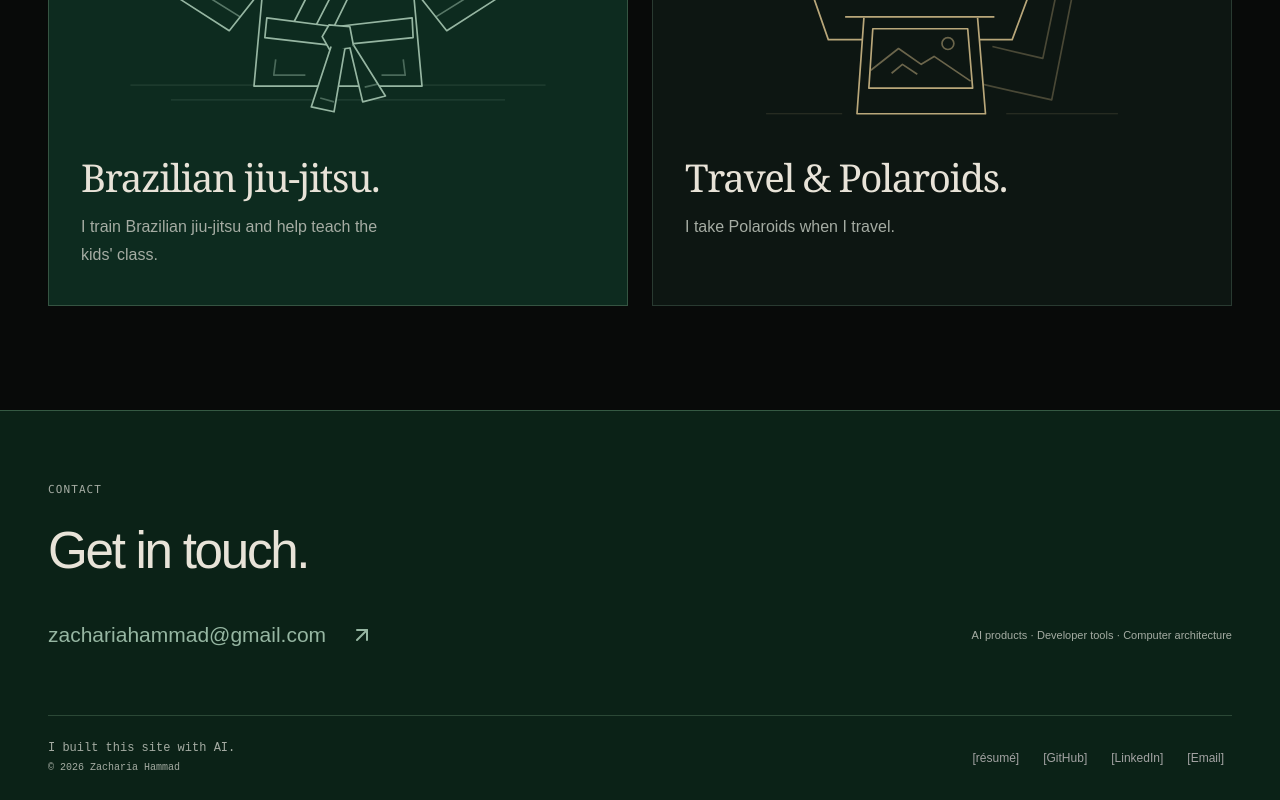
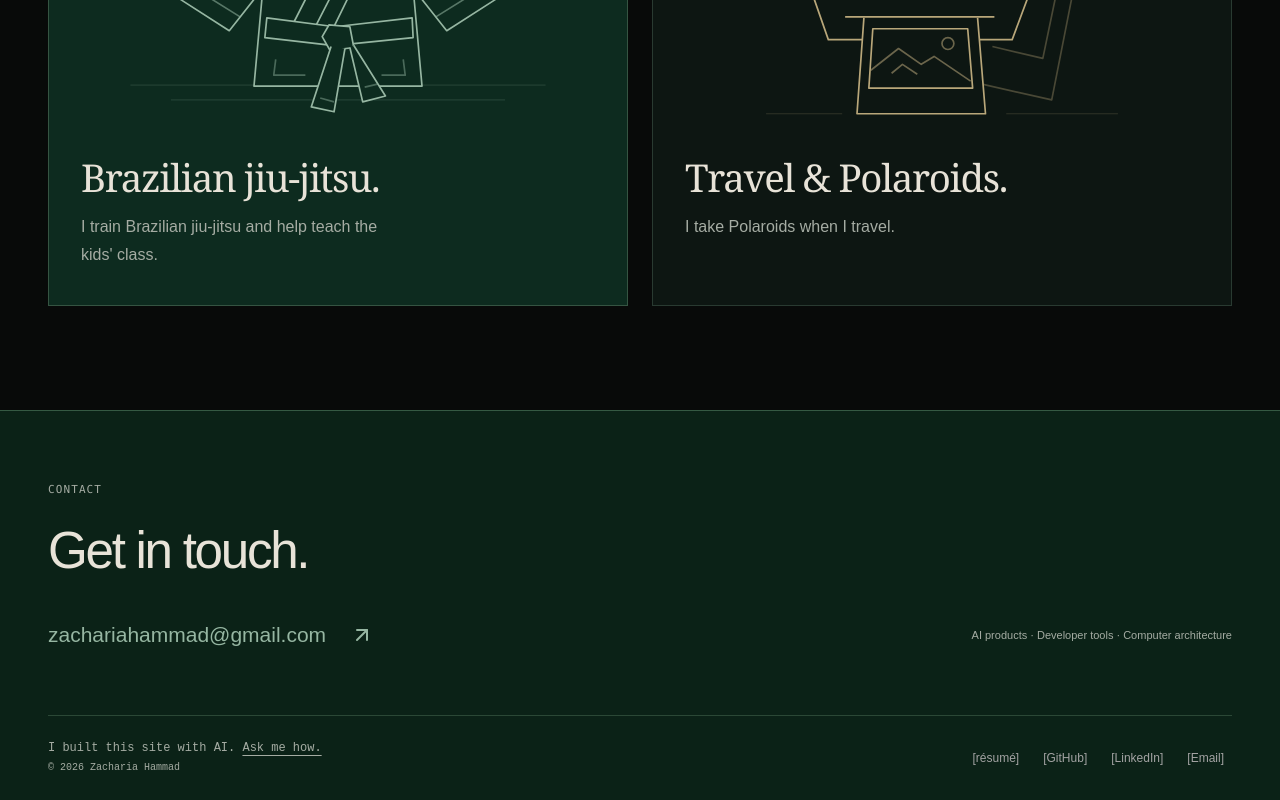
Before and after one commit to Zach-hammad/zach-hammad-portfolio, a Next.js app: page / in a window 1280 px wide. Shown: the part 10311-11111 px from the top of the page. Built offline with nearby package versions, Linux system fonts and the light colour scheme.

Commit message:
Link the AI site credit invitation to LinkedIn

```diff
--- a/src/components/sections/ContactFooter.tsx
+++ b/src/components/sections/ContactFooter.tsx
@@ -18,7 +18,18 @@ export default function ContactFooter() {
         </div>
         <div className="footer-bottom">
           <p>
-            <span className="mb-1 block text-xs">I built this site with AI.</span>
+            <span className="mb-1 block text-xs">
+              I built this site with AI.{" "}
+              <a
+                href={contact.linkedin}
+                target="_blank"
+                rel="noopener noreferrer"
+                aria-label="Ask me how I built this site with AI on LinkedIn"
+                className="underline underline-offset-4 hover:text-[var(--accent)]"
+              >
+                Ask me how.
+              </a>
+            </span>
             © {new Date().getFullYear()} Zacharia Hammad
           </p>
           <FastPathLinks />
```
